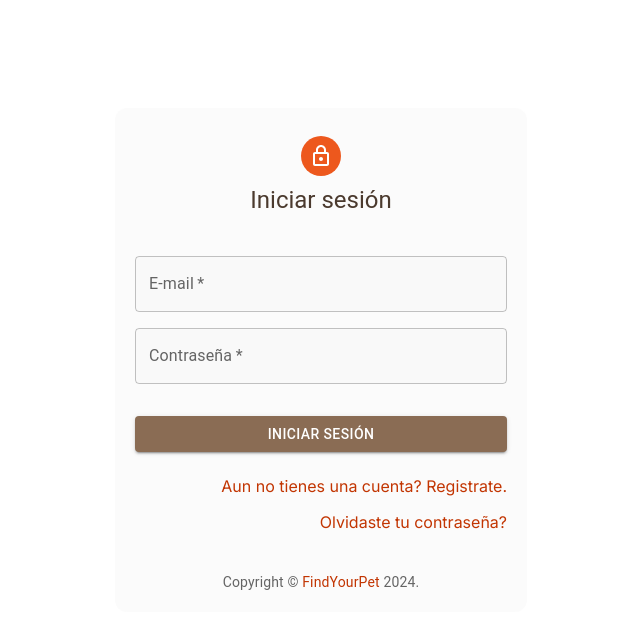
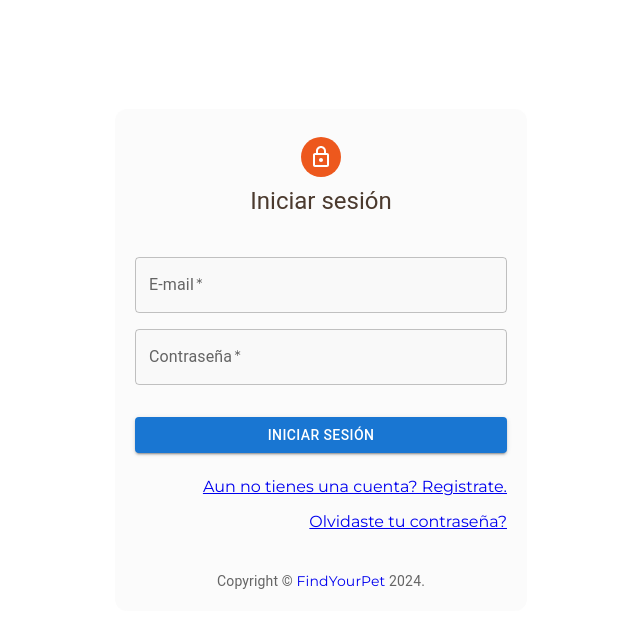
Before and after one commit to degs03/Ecommerce, a Next.js app in the folder client/: page /login in a window 1280 px wide. Shown: the top 628 px of the page, without its empty margins (319-959 px from the left). Built offline with nearby package versions, Linux system fonts and the light colour scheme.

Commit message:
Change password Styled

```diff
--- a/client/package.json
+++ b/client/package.json
@@ -11,6 +11,7 @@
   "dependencies": {
     "@emotion/react": "^11.11.3",
     "@emotion/styled": "^11.11.0",
+    "@fontsource/montserrat": "^5.0.16",
     "@mui/icons-material": "^5.15.8",
     "@mui/material": "^5.15.7",
     "axios": "^1.6.7",
--- a/client/src/app/(login&register)/register/page.jsx
+++ b/client/src/app/(login&register)/register/page.jsx
@@ -1,7 +1,9 @@
 'use client'
 
 import UserForm from "@/components/UserForm/page";
+import { Grid } from "@mui/material";
 import axios from "axios";
+import Image from "next/image";
 import Swal from 'sweetalert2';
 
 const { Fragment } = require("react")
@@ -31,7 +33,9 @@ const Register = () => {
     }
     return (
         <Fragment>
-            <UserForm isSignUp={true} onSubmit={createNewUser} />
+            <Grid item height={'100vh'}>
+                <UserForm isSignUp={true} onSubmit={createNewUser} />
+            </Grid>
         </Fragment>
     )
 }
--- a/client/src/app/globals.css
+++ b/client/src/app/globals.css
@@ -1,4 +1,6 @@
 *{
   margin: 0px;
   padding: 0px;
+  font-family: "Montserrat";
+
 }
--- a/client/src/components/FormWrapper/page.jsx
+++ b/client/src/components/FormWrapper/page.jsx
@@ -1,5 +1,4 @@
 import { Fragment } from "react";
-import Image from "next/image";
 import { Avatar, Box, Container, Typography } from "@mui/material";
 import LockOutlinedIcon from '@mui/icons-material/LockOutlined';
 import Link from "next/link";
@@ -14,8 +13,6 @@ const FormWrapper = ({ children }) => {
                     href="/"
                     style={{
                         textDecoration: 'none',
-                        boxShadow: 'none',
-                        color: '#c23502'
                     }}>
                     FindYourPet
                 </Link>{' '}
--- a/client/src/components/UserForm/page.jsx
+++ b/client/src/components/UserForm/page.jsx
@@ -2,6 +2,7 @@
 import { Box, Button, Grid, TextField, Typography } from "@mui/material";
 import { useRouter } from "next/navigation";
 import Link from "next/link";
+import "@fontsource/montserrat";
 import styles from "./page.module.css";
 import FormWrapper from "../FormWrapper/page";
 const { useState, useEffect } = require("react")
@@ -77,7 +78,7 @@ const UserForm = ({ onSubmit, preset = {}, isSignUp }) => { //preset trae data
     }, [error]);
 
     return (
-        <FormWrapper>
+        <FormWrapper >
             <Typography component="h1" variant="h5" color="#4b3a2e">
                 {isSignUp == true ? ('Registrate') : ('Iniciar sesión')}
             </Typography>
@@ -254,11 +255,7 @@ const UserForm = ({ onSubmit, preset = {}, isSignUp }) => { //preset trae data
                             fullWidth
                             variant="contained"
                             sx={{
-                                mb: 3,
-                                backgroundColor: "#8a6c54",
-                                '&:hover': {
-                                    backgroundColor: "#6b5543",
-                                }
+                                mb: 3
                             }}
                             onClick={handleFormSubmit}
                         >
@@ -270,19 +267,19 @@ const UserForm = ({ onSubmit, preset = {}, isSignUp }) => { //preset trae data
                     <Grid item>
                         {isSignUp ?
                             (
-                                <Link href="/login" variant="body2" className={styles.link}>
+                                <Link href="/login" variant="body2" >
                         Ya tienes una cuenta? Inicia sesion.
                     </Link>
                     ) :
                     (
                     <Grid item spacing={2} textAlign="right">
                         <Grid Grid item xs={12} sm={12}>
-                                        <Link href="/register" variant="body2" className={styles.link}>
+                            <Link href="/register" variant="body2" >
                                 Aun no tienes una cuenta? Registrate.
                             </Link>
                         </Grid>
                         <Grid Grid item xs={12} sm={12} mt={2}>
-                                        <Link href="/passwordReset" variant="body2" className={styles.link}>
+                            <Link href="/passwordReset" variant="body2" >
                                 Olvidaste tu contraseña?
                             </Link>
                         </Grid>
--- a/client/src/components/UserForm/page.module.css
+++ b/client/src/components/UserForm/page.module.css
@@ -1,9 +1,3 @@
 .input {
     background-color: rgba(248, 248, 248, 0.507);
 }
-
-.link {
-    text-decoration: none;
-    box-shadow: none;
-    color: #c23502;
-}
```
Also changed, not shown: client/src/app/(login&register)/page.jsx (deleted, +0 -16 lines), 1 other file (tests, documents, lock files or other folders). Lines whose indentation alone changed are shown as unchanged.
